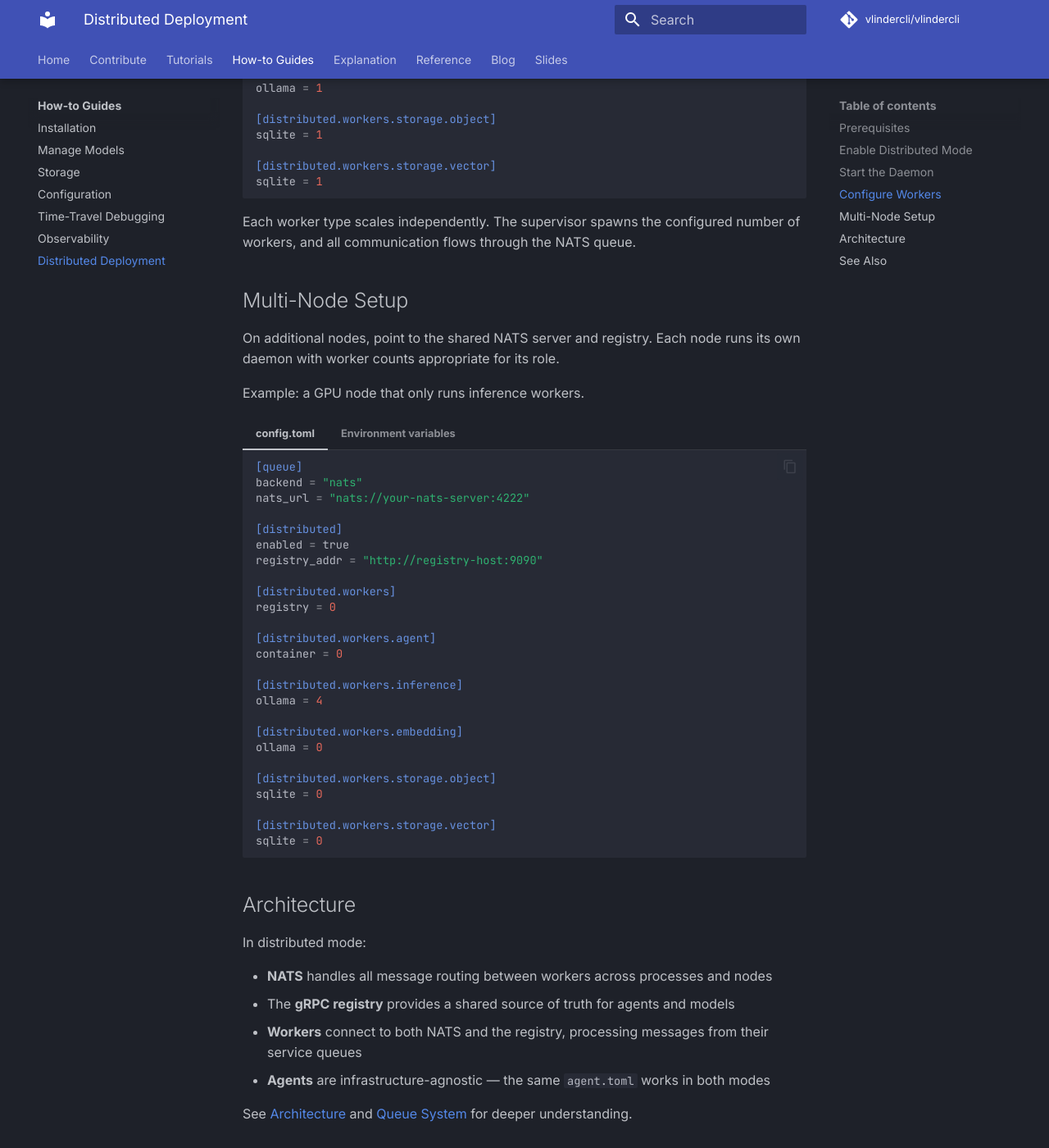
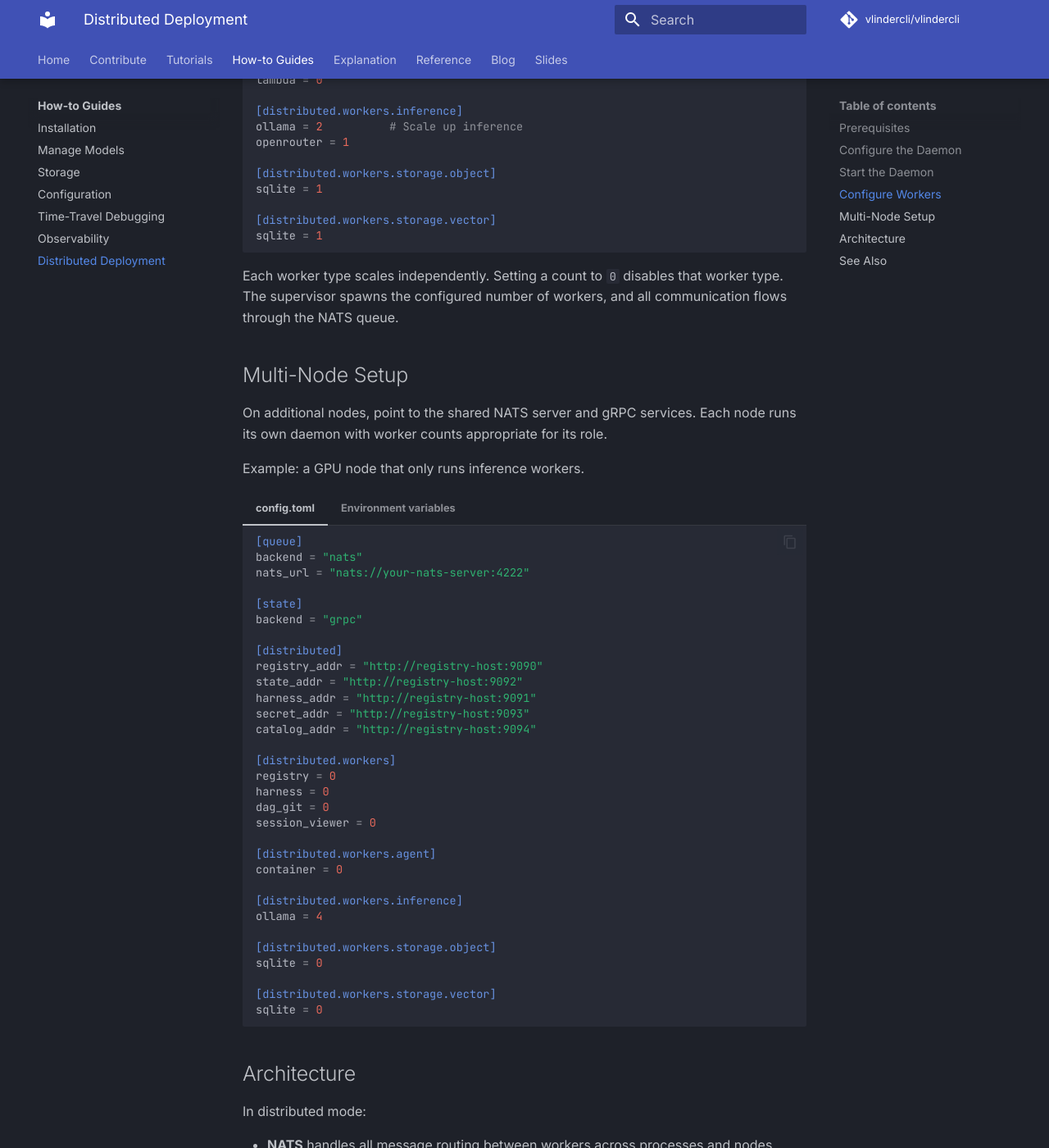
Before and after one commit to vlindercli/public-docs, an MkDocs documentation site: the page built from docs/content/how-to/distributed-deployment.md, in a window 1280 px wide and 1400 px high, scrolled down 1221 px. Shown: the whole window at 82% size. Built offline with MkDocs 1.6.1 and Material for MkDocs 9.7.7, drawn with Linux system fonts in a browser that asks for light colours; comment, search, counter and statistics services are not loaded; some of the changed text lies outside the part shown.

Commit message:
Fix distributed deployment how-to: all gRPC addrs, correct workers
Add state/harness/secret/catalog addresses. Remove distributed.enabled
(doesn't exist). Remove embedding workers. Add harness/dag_git/session_viewer/
lambda workers. Add [state] section.

````diff
--- a/docs/content/how-to/distributed-deployment.md
+++ b/docs/content/how-to/distributed-deployment.md
@@ -1,15 +1,15 @@
 # Distributed Deployment
 
-VlinderCLI can scale from a single-process local setup to a multi-process distributed deployment using NATS for messaging and gRPC for registry coordination.
+VlinderCLI can scale from a single-process local setup to a multi-process distributed deployment using NATS for messaging and gRPC for service coordination.
 
 ## Prerequisites
 
 - [NATS server](https://nats.io/) with JetStream enabled
 - VlinderCLI installed on all worker nodes
 
-## Enable Distributed Mode
+## Configure the Daemon
 
-You can configure distributed mode via `~/.vlinder/config.toml` or environment variables — both are equivalent. Environment variables override the config file.
+Point all workers at the shared NATS server and gRPC services:
 
 === "config.toml"
 
@@ -18,23 +18,27 @@ You can configure distributed mode via `~/.vlinder/config.toml` or environment v
     backend = "nats"
     nats_url = "nats://your-nats-server:4222"
 
+    [state]
+    backend = "grpc"
+
     [distributed]
-    enabled = true
     registry_addr = "http://registry-host:9090"
+    state_addr = "http://registry-host:9092"
+    harness_addr = "http://registry-host:9091"
+    secret_addr = "http://registry-host:9093"
+    catalog_addr = "http://registry-host:9094"
     ```
 
 === "Environment variables"
 
     ```bash
-    export VLINDER_QUEUE_BACKEND=nats
     export VLINDER_QUEUE_NATS_URL=nats://your-nats-server:4222
-    export VLINDER_DISTRIBUTED_ENABLED=true
     export VLINDER_DISTRIBUTED_REGISTRY_ADDR=http://registry-host:9090
+    export VLINDER_DISTRIBUTED_STATE_ADDR=http://registry-host:9092
+    export VLINDER_DISTRIBUTED_HARNESS_ADDR=http://registry-host:9091
     ```
 
 ## Start the Daemon
-
-The daemon acts as the control plane, spawning workers based on configuration:
 
 ```bash
 vlinder daemon
@@ -47,16 +51,17 @@ Control how many instances of each service to spawn:
 ```toml
 [distributed.workers]
 registry = 1
+harness = 1
+dag_git = 1
+session_viewer = 1
 
 [distributed.workers.agent]
 container = 1
+lambda = 0
 
 [distributed.workers.inference]
 ollama = 2          # Scale up inference
 openrouter = 1
-
-[distributed.workers.embedding]
-ollama = 1
 
 [distributed.workers.storage.object]
 sqlite = 1
@@ -65,11 +70,11 @@ sqlite = 1
 sqlite = 1
 ```
 
-Each worker type scales independently. The supervisor spawns the configured number of workers, and all communication flows through the NATS queue.
+Each worker type scales independently. Setting a count to `0` disables that worker type. The supervisor spawns the configured number of workers, and all communication flows through the NATS queue.
 
 ## Multi-Node Setup
 
-On additional nodes, point to the shared NATS server and registry. Each node runs its own daemon with worker counts appropriate for its role.
+On additional nodes, point to the shared NATS server and gRPC services. Each node runs its own daemon with worker counts appropriate for its role.
 
 Example: a GPU node that only runs inference workers.
 
@@ -80,21 +85,27 @@ Example: a GPU node that only runs inference workers.
     backend = "nats"
     nats_url = "nats://your-nats-server:4222"
 
+    [state]
+    backend = "grpc"
+
     [distributed]
-    enabled = true
     registry_addr = "http://registry-host:9090"
+    state_addr = "http://registry-host:9092"
+    harness_addr = "http://registry-host:9091"
+    secret_addr = "http://registry-host:9093"
+    catalog_addr = "http://registry-host:9094"
 
     [distributed.workers]
     registry = 0
+    harness = 0
+    dag_git = 0
+    session_viewer = 0
 
     [distributed.workers.agent]
     container = 0
 
     [distributed.workers.inference]
     ollama = 4
-
-    [distributed.workers.embedding]
-    ollama = 0
 
     [distributed.workers.storage.object]
     sqlite = 0
@@ -110,6 +121,8 @@ Example: a GPU node that only runs inference workers.
     VLINDER_DISTRIBUTED_REGISTRY_ADDR=http://registry-host:9090 \
     VLINDER_WORKERS_INFERENCE_OLLAMA=4 \
     VLINDER_WORKERS_AGENT_CONTAINER=0 \
+    VLINDER_WORKERS_REGISTRY=0 \
+    VLINDER_WORKERS_HARNESS=0 \
     vlinder daemon
     ```
 
@@ -118,14 +131,14 @@ Example: a GPU node that only runs inference workers.
 In distributed mode:
 
 - **NATS** handles all message routing between workers across processes and nodes
-- The **gRPC registry** provides a shared source of truth for agents and models
-- **Workers** connect to both NATS and the registry, processing messages from their service queues
-- **Agents** are infrastructure-agnostic — the same `agent.toml` works in both modes
+- **gRPC services** (registry, state, harness, secret, catalog) provide shared coordination
+- **Workers** connect to both NATS and the gRPC services, processing messages from their service queues
+- **Agents** are infrastructure-agnostic — the same `agent.toml` works regardless of deployment topology
 
 See [Architecture](../explanation/architecture.md) and [Queue System](../explanation/queue-system.md) for deeper understanding.
 
 ## See Also
 
-- [config.toml reference](../reference/config-toml.md) — full distributed configuration
+- [config.toml reference](../reference/config-toml.md) — full configuration schema
 - [Queue System](../explanation/queue-system.md) — message flow architecture
 - [Architecture](../explanation/architecture.md) — component overview
````
